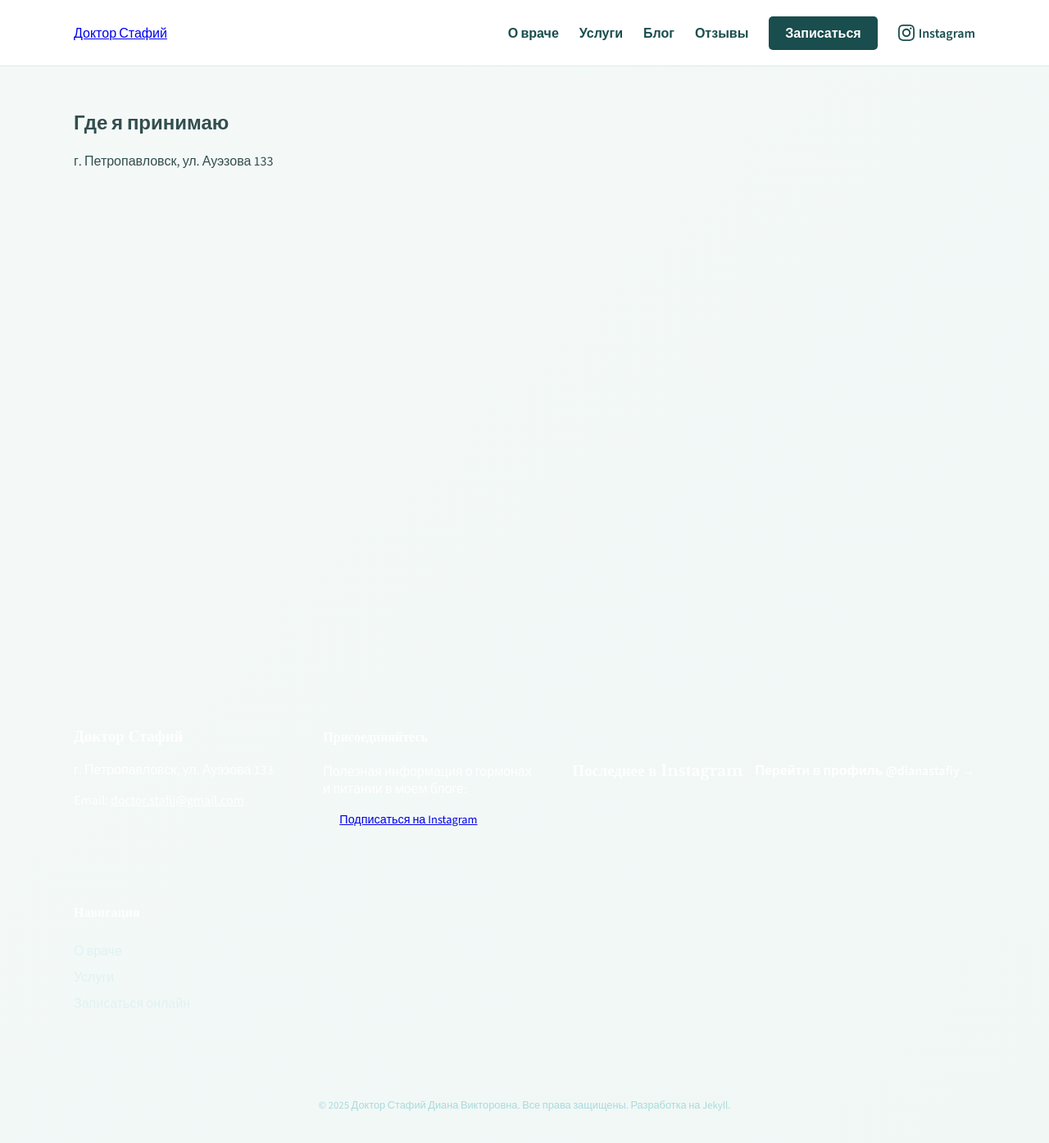
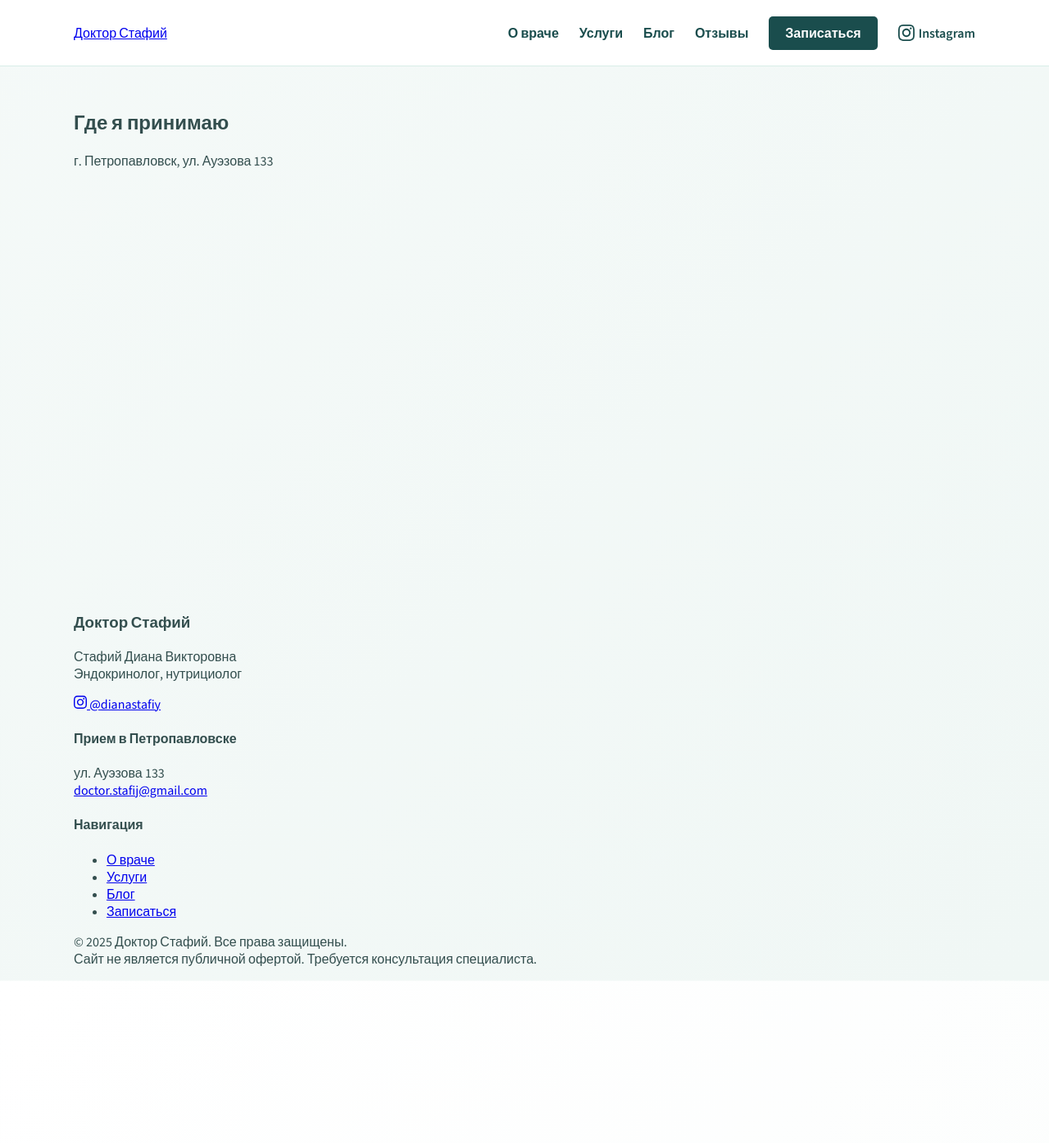
Before and after one commit to gosubv/doctorstafij, a Jekyll site: the page built from index.md, in a window 1280 px wide and 1400 px high, scrolled down 5917 px. Shown: the top 1395 px of the window at 82% size. Built offline with Jekyll 4.4.1, drawn with Linux system fonts in a browser that asks for light colours; after the commit the page ends 7114 px from its top, so only the background shows below that.

Commit message:
Update default.html

```diff
--- a/_layouts/default.html
+++ b/_layouts/default.html
@@ -31,45 +31,40 @@
 
     <main>{{ content }}</main>
 
-    <footer style="background-color: var(--primary-dark); color: white; padding: 60px 0 30px 0; margin-top: 80px;">
-    <div class="container" style="display: flex; flex-wrap: wrap; justify-content: space-between; gap: 40px;">
+<footer class="site-footer">
+    <div class="container">
+        <div class="footer-main">
+            <div class="footer-column">
+                <h3 class="footer-logo">Доктор Стафий</h3>
+                <p>Стафий Диана Викторовна<br>Эндокринолог, нутрициолог</p>
+                <div class="footer-social">
+                    <a href="{{ site.author.instagram_url }}" target="_blank" class="insta-badge">
+                        <svg width="16" height="16" fill="currentColor" viewBox="0 0 24 24"><path d="M12 2.163c3.204 0 3.584.012 4.85.07 3.252.148 4.771 1.691 4.919 4.919.058 1.265.069 1.645.069 4.849 0 3.205-.012 3.584-.069 4.849-.149 3.225-1.664 4.771-4.919 4.919-1.266.058-1.644.07-4.85.07-3.204 0-3.584-.012-4.849-.07-3.26-.149-4.771-1.699-4.919-4.92-.058-1.265-.07-1.644-.07-4.849 0-3.204.013-3.583.07-4.849.149-3.227 1.664-4.771 4.919-4.919 1.266-.057 1.645-.069 4.849-.069zm0-2.163c-3.259 0-3.667.014-4.947.072-4.358.2-6.78 2.618-6.98 6.98-.059 1.281-.073 1.689-.073 4.948 0 3.259.014 3.668.072 4.948.2 4.358 2.618 6.78 6.98 6.98 1.281.058 1.689.072 4.948.072 3.259 0 3.668-.014 4.948-.072 4.354-.2 6.782-2.618 6.979-6.98.059-1.28.073-1.689.073-4.948 0-3.259-.014-3.667-.072-4.947-.196-4.354-2.617-6.78-6.979-6.98-1.281-.059-1.69-.073-4.949-.073zm0 5.838c-3.403 0-6.162 2.759-6.162 6.162s2.759 6.163 6.162 6.163 6.162-2.759 6.162-6.163-2.759-6.162-6.162-6.162zm0 10.162c-2.209 0-4-1.79-4-4 0-2.209 1.791-4 4-4s4 1.791 4 4c0 2.21-1.791 4-4 4zm6.406-11.845c-.796 0-1.441.645-1.441 1.44s.645 1.44 1.441 1.44c.795 0 1.439-.645 1.439-1.44s-.644-1.44-1.439-1.44z"/></svg>
+                        @dianastafiy
+                    </a>
+                </div>
+            </div>
 
-        <div style="flex: 1; min-width: 250px;">
-            <h3 style="color: var(--accent-mint); font-family: var(--font-heading);">Доктор Стафий</h3>
-            <p>г. Петропавловск, ул. Ауэзова 133</p>
-            <p>Email: <a href="mailto:{{ site.email }}" style="color: white;">{{ site.email }}</a></p>
+            <div class="footer-column">
+                <h4>Прием в Петропавловске</h4>
+                <p>ул. Ауэзова 133<br>
+                <a href="mailto:{{ site.email }}">{{ site.email }}</a></p>
+            </div>
+
+            <div class="footer-column">
+                <h4>Навигация</h4>
+                <ul class="footer-links">
+                    <li><a href="#about">О враче</a></li>
+                    <li><a href="#services">Услуги</a></li>
+                    <li><a href="#blog">Блог</a></li>
+                    <li><a href="#booking">Записаться</a></li>
+                </ul>
+            </div>
         </div>
 
-        <div style="flex: 1; min-width: 250px;">
-            <h4 style="font-family: var(--font-heading);">Присоединяйтесь</h4>
-            <p>Полезная информация о гормонах и питании в моем блоге:</p>
-            <a href="{{ site.author.instagram_url }}" target="_blank" class="cta-button" style="padding: 10px 20px; font-size: 0.9rem; background: var(--accent-mint);">
-                Подписаться на Instagram
-            </a>
+        <div class="footer-bottom">
+            <p>&copy; 2025 Доктор Стафий. Все права защищены. <br>Сайт не является публичной офертой. Требуется консультация специалиста.</p>
         </div>
-
-        <div style="padding: 60px 0; border-top: 1px solid rgba(255,255,255,0.1);">
-    <div style="display: flex; justify-content: space-between; align-items: center; margin-bottom: 30px; flex-wrap: wrap; gap: 15px;">
-        <h3 style="font-family: var(--font-heading); color: #fff; margin: 0;">Последнее в Instagram</h3>
-        <a href="{{ site.author.instagram_url }}" target="_blank" style="color: var(--accent-mint); text-decoration: none; font-weight: 600;">
-            Перейти в профиль @dianastafiy →
-        </a>
-    </div>
-
-</div>
-
-        <div style="flex: 1; min-width: 200px;">
-            <h4 style="font-family: var(--font-heading);">Навигация</h4>
-            <ul style="list-style: none; padding: 0; line-height: 2;">
-                <li><a href="#about" style="color: #e0f2f1; text-decoration: none;">О враче</a></li>
-                <li><a href="#services" style="color: #e0f2f1; text-decoration: none;">Услуги</a></li>
-                <li><a href="#booking" style="color: #e0f2f1; text-decoration: none;">Записаться онлайн</a></li>
-            </ul>
-        </div>
-    </div>
-
-    <div class="container" style="text-align: center; margin-top: 50px; border-top: 1px solid rgba(255,255,255,0.1); padding-top: 20px; font-size: 0.8rem; color: #a8dadc;">
-        <p>&copy; 2025 Доктор Стафий Диана Викторовна. Все права защищены. Разработка на Jekyll.</p>
     </div>
 </footer>
 
```
